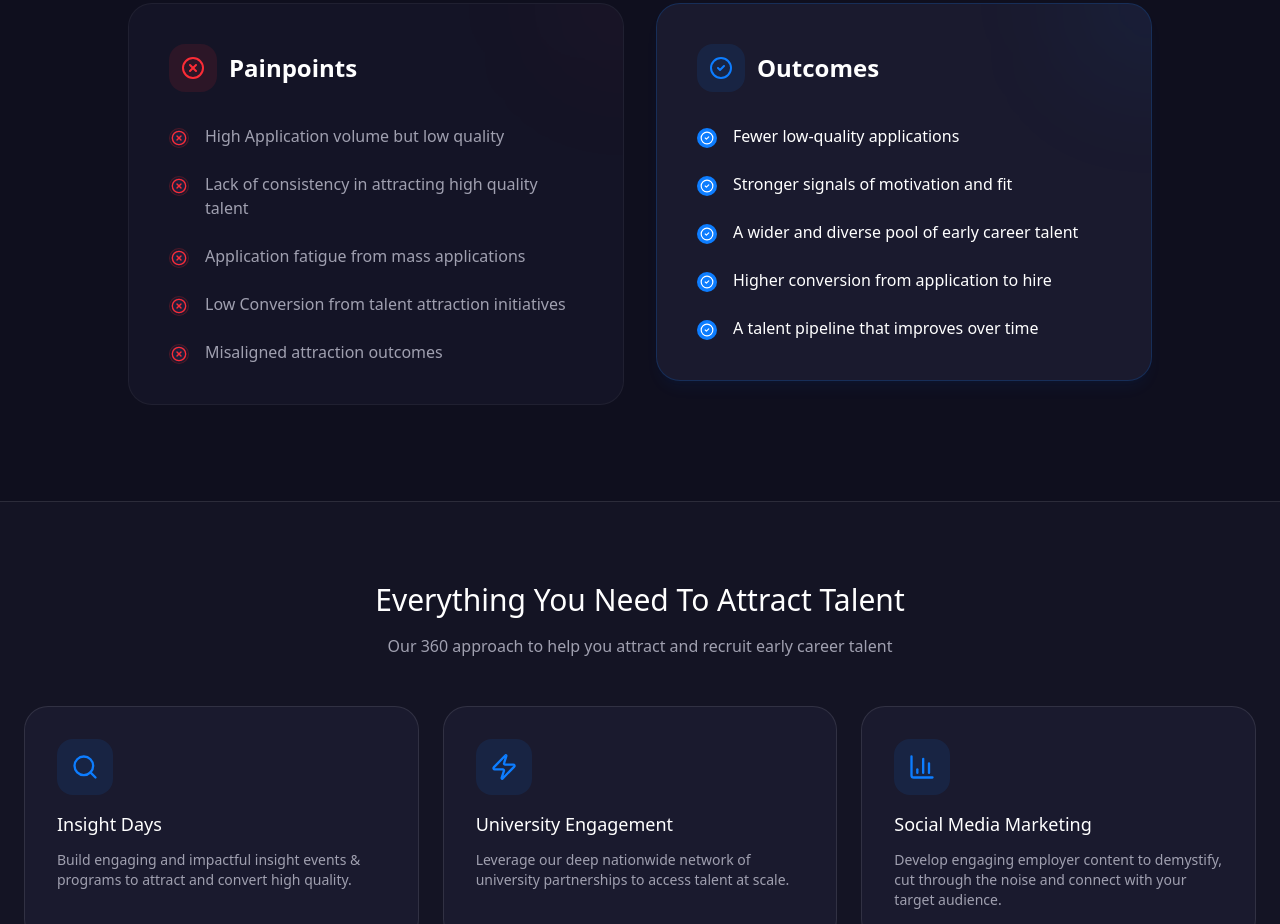
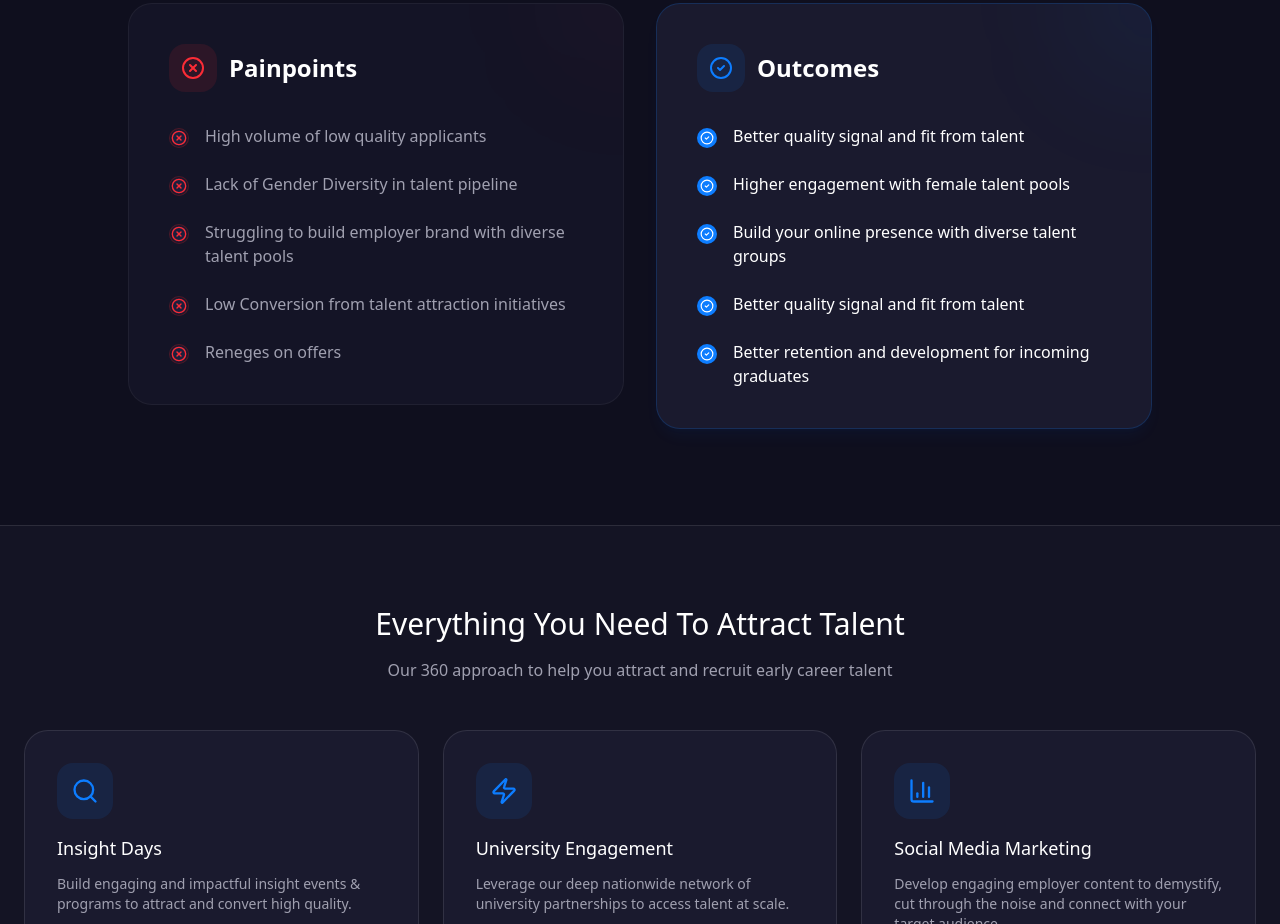
Before and after one commit to Shemz-ux/FOP-app, a React (Vite) app in the folder frontend/: page /employers in a window 1280 px wide. Shown: the part 2220-3144 px from the top of the page. Built offline with nearby package versions, Linux system fonts and the light colour scheme; no server answers.

Commit message:
fix: updated pain points and outcomes text

```diff
--- a/frontend/src/pages/Employers/Employers.jsx
+++ b/frontend/src/pages/Employers/Employers.jsx
@@ -19,19 +19,19 @@ import ScrollReveal from '../../components/ScrollReveal';
 
 
 const painPoints = [
-  "High Application volume but low quality",
-  "Lack of consistency in attracting high quality talent",
-  "Application fatigue from mass applications",
+  "High volume of low quality applicants",
+  "Lack of Gender Diversity in talent pipeline",
+  "Struggling to build employer brand with diverse talent pools",
   "Low Conversion from talent attraction initiatives",
-  "Misaligned attraction outcomes",
+  "Reneges on offers",
 ];
 
 const outcomes = [
-  "Fewer low-quality applications",
-  "Stronger signals of motivation and fit",
-  "A wider and diverse pool of early career talent",
-  "Higher conversion from application to hire",
-  "A talent pipeline that improves over time",
+  "Better quality signal and fit from talent",
+  "Higher engagement with female talent pools",
+  "Build your online presence with diverse talent groups",
+  "Better quality signal and fit from talent",
+  "Better retention and development for incoming graduates",
 ];
 
 export default function Employers() {
```
